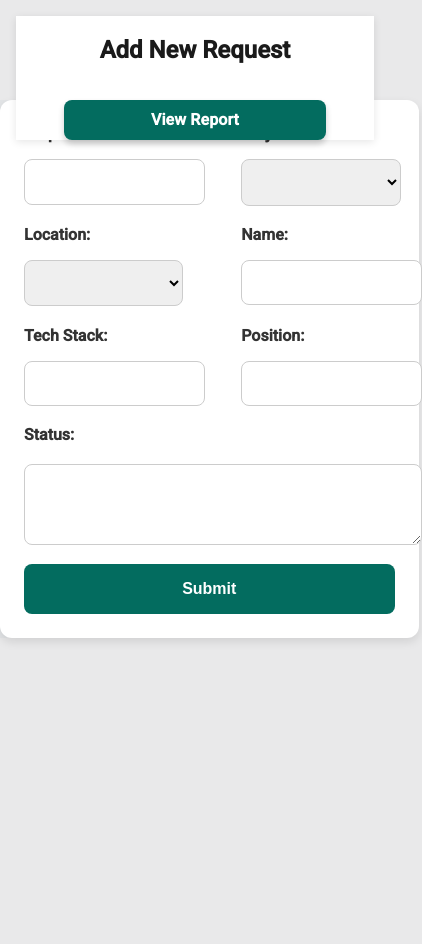
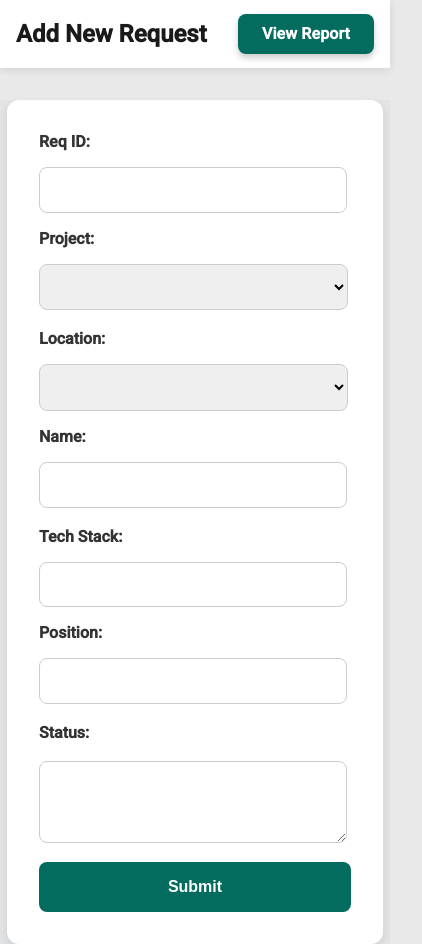
Before and after one commit to sakshishetty632/LearnTracker-client, an Angular app: page /report/new in a window 390 px wide. Shown: the whole page, 422 px wide, since content can reach past the window. Built offline with nearby package versions, Linux system fonts and the light colour scheme.

Commit message:
Responsive UI Updates

```diff
--- a/src/app/report-form/report-form.component.css
+++ b/src/app/report-form/report-form.component.css
@@ -1,17 +1,28 @@
 main {
     background-color: #dadde073 !important;
 }
+
 .header-container {
-    position: fixed;       /* Fixes the header at the top */
-    top: 0;                /* Aligns it to the top of the viewport */
-    left: 0;               /* Aligns it to the left */
-    right: 0;              /* Stretches it to the right */
-    display: flex;         /* Ensures elements are side by side */
-    justify-content: space-between; /* Spaces out title and button */
-    align-items: center;   /* Vertically centers the items */
-    background-color: white; /* Background color to avoid content overlap */
-    box-shadow: 0 2px 8px rgba(0, 0, 0, 0.1); /* Optional shadow for depth */
-    z-index: 1000;         /* Ensures it stays above other elements */
+    position: fixed;
+    /* Fixes the header at the top */
+    top: 0;
+    /* Aligns it to the top of the viewport */
+    left: 0;
+    /* Aligns it to the left */
+    right: 0;
+    /* Stretches it to the right */
+    display: flex;
+    /* Ensures elements are side by side */
+    justify-content: space-between;
+    /* Spaces out title and button */
+    align-items: center;
+    /* Vertically centers the items */
+    background-color: white;
+    /* Background color to avoid content overlap */
+    box-shadow: 0 2px 8px rgba(0, 0, 0, 0.1);
+    /* Optional shadow for depth */
+    z-index: 1000;
+    /* Ensures it stays above other elements */
     /* margin: 0 8rem 1rem; */
     padding: 0 3rem;
 }
@@ -62,7 +73,9 @@ label {
     color: #333;
 }
 
-input, select, textarea {
+input,
+select,
+textarea {
     width: 100%;
     padding: 0.8rem;
     border: 1px solid #ccc;
@@ -97,7 +110,7 @@ input:focus {
     background-color: #025043 !important;
 }
 
-.flex{
+.flex {
     display: flex;
     gap: 4rem;
 }
@@ -109,27 +122,53 @@ input:focus {
     gap: 1rem;
 }
 
-@media (max-width: 768px) {
+@media (max-width: 450px) {
     .header-container {
-        flex-direction: column;
-        gap: 1rem;
-        margin: 1rem;
+        padding: 0 1rem;
     }
 
     .container {
-        width: 95%;
-        padding: 1.5rem;
+        width: 80%;
     }
 
-    h2 {
-        font-size: 1.5rem;
+    select {
+        width: 110% !important;
     }
 
-    .new-report-btn {
-        width: 100%;
+    textarea {
+        width: 90% !important;
     }
 
-    .submit-btn {
-        width: 100%;
+    .flex {
+        display: flex;
+        flex-direction: column;
+        gap: 1rem;
+    }
+
+    .flex-col {
+        width: 90%;
     }
 }
+
+@media (max-width: 560px) {
+    .container {
+        width: 80%;
+    }
+
+    select {
+        width: 115%;
+    }
+
+}
+@media (max-width: 768px) {
+    select {
+        width: 108%;
+    }
+
+}
+@media (max-width: 1080px) {
+    select {
+        width: 105%;
+    }
+
+}
--- a/src/app/view-report/view-report.component.css
+++ b/src/app/view-report/view-report.component.css
@@ -77,6 +77,11 @@ tr:hover td {
     pointer-events: none;
 }
 
+@media (max-width: 450px) {
+    .header-container {
+        padding: 0 1rem;
+    }
+}
 
 /* Responsive Design */
 @media (max-width: 768px) {
```
